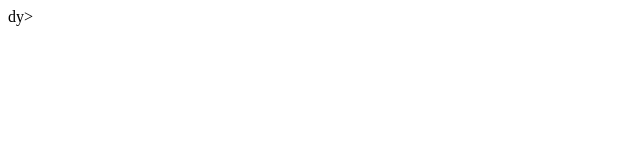
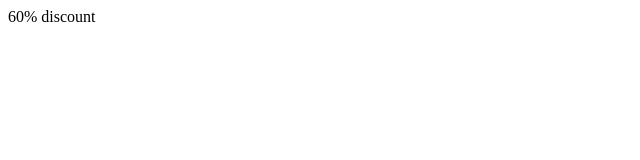
Before and after one commit to akhil5285/akhil-origin, a plain HTML site: page index.html in a window 1280 px wide. Shown: the full height of the page, 0-640 px from the left. Drawn offline with Linux system fonts and the light colour scheme.

Commit message:
index.html

```diff
--- a/index.html
+++ b/index.html
@@ -1,4 +1,6 @@
 <html>
-dy>
+<h>
+60% discount
+</h>
 </body>
 </html
```
